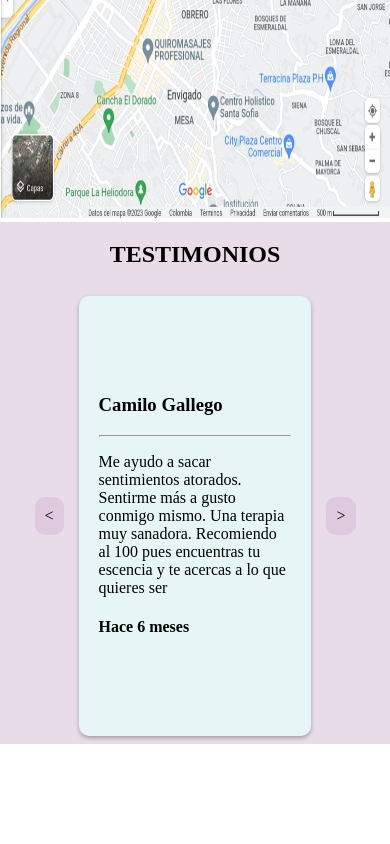
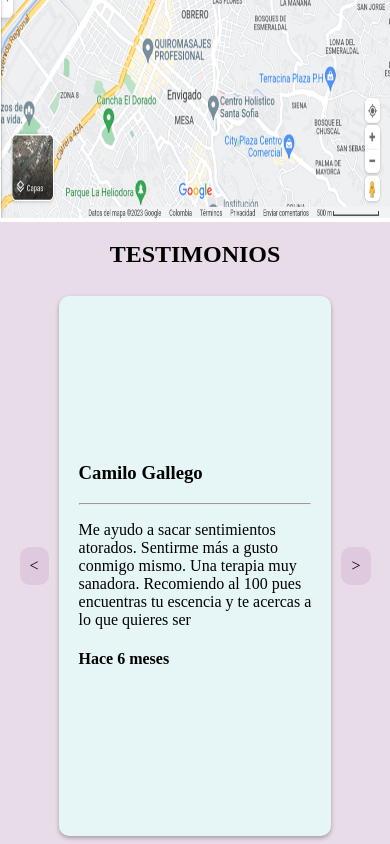
Before and after one commit to danielcarz/vercel5, a React (Vite) app: page / in a window 390 px wide. Shown: the part 2365-3209 px from the top of the page. Before the commit the page ends 3109 px from the top, so only its background shows below. Built offline with nearby package versions, Linux system fonts and the light colour scheme.

Commit message:
SASS commit

```diff
--- a/src/sass/index.css
+++ b/src/sass/index.css
@@ -806,6 +806,7 @@ body .App {
     -webkit-box-direction: normal;
         -ms-flex-direction: column;
             flex-direction: column;
+    position: absolute;
     margin: 0 auto;
     width: 100%;
     height: auto;
@@ -837,8 +838,8 @@ body .App {
     padding: 10px;
     background-color: #d0b4cf75;
     border-radius: 10px;
-    margin-left: 15px;
-    margin-right: 15px;
+    margin-left: 5px;
+    margin-right: 5px;
   }
   .comment-carousel .comment-block .comments-wrapper {
     background-color: #E6F5F5;
@@ -847,7 +848,7 @@ body .App {
             box-shadow: 0px 2px 4px rgba(0, 0, 0, 0.3);
     margin: 0 auto;
     width: 100%;
-    height: 400px;
+    height: 500px;
     padding: 20px;
     display: -webkit-box;
     display: -ms-flexbox;
@@ -863,6 +864,14 @@ body .App {
     -ms-flex-negative: 0;
         flex-shrink: 0;
     scroll-snap-align: center;
+  }
+  .comment-carousel .comment-block .prev {
+    position: relative;
+    left: -5px;
+  }
+  .comment-carousel .comment-block .next {
+    position: relative;
+    right: -5px;
   }
 }
 
```
Also changed, not shown: src/sass/components/_comments.scss (+14 -4 lines), 1 other file (tests, documents, lock files or other folders).
